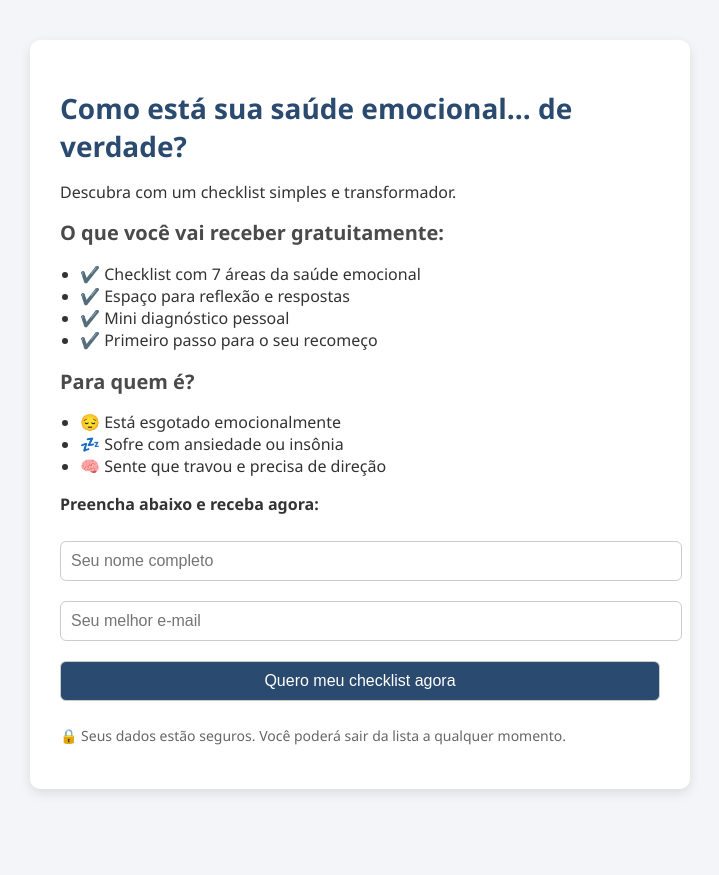
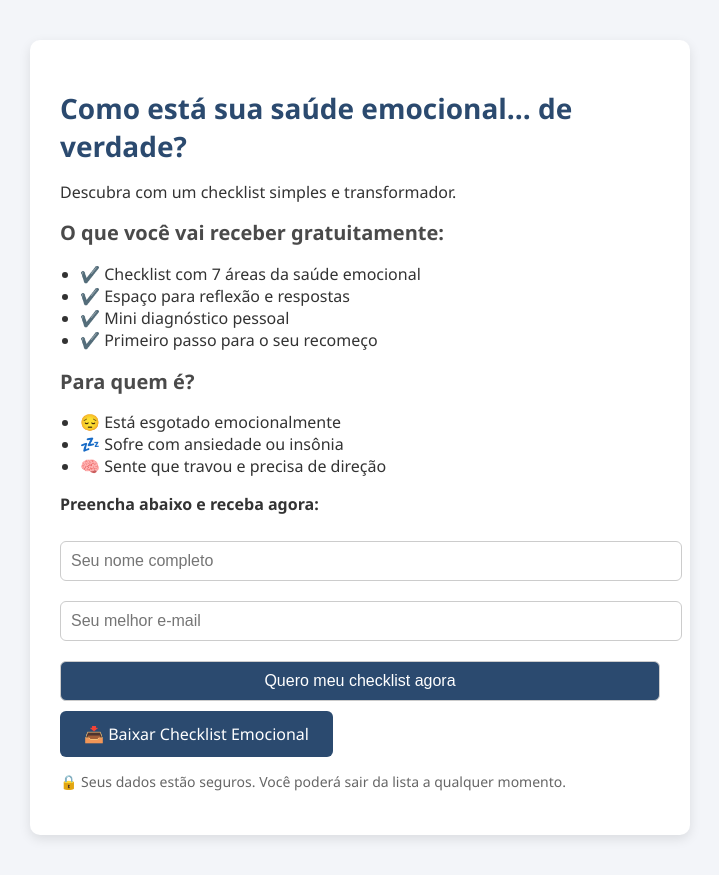
Before and after one commit to EdukFit/calma-recomeco, a plain HTML site: page index.html in a window 1280 px wide. Shown: the whole page, without its empty margins (280-999 px from the left). Before the commit the page ends 829 px from the top, so only its background shows below. Drawn offline with Linux system fonts and the light colour scheme.

Commit message:
index.html

```diff
--- a/index.html
+++ b/index.html
@@ -84,6 +84,10 @@
       <button type="submit">Quero meu checklist agora</button>
     </form>
 
+    <a href="checklist_emocional.pdf" download style="display: inline-block; padding: 12px 24px; background-color: #2b4a6f; color: white; border-radius: 6px; text-decoration: none;">
+📥 Baixar Checklist Emocional
+</a>
+
     <p class="note">🔒 Seus dados estão seguros. Você poderá sair da lista a qualquer momento.</p>
   </div>
 </body>
```
